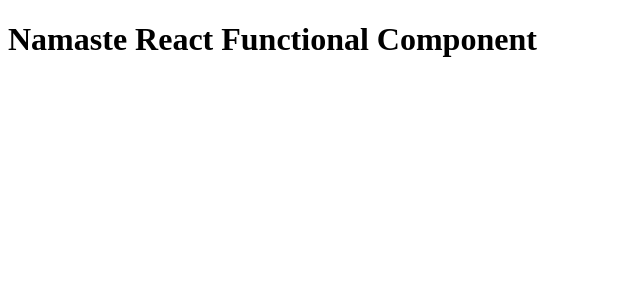
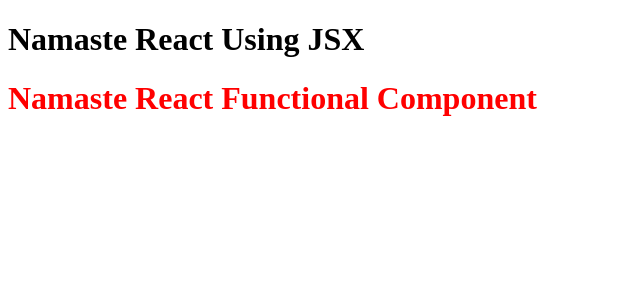
Before and after one commit to chandana-codes/namasthe-reactjs, a React (Vite) app: page / in a window 1280 px wide. Shown: the top 300 px of the page, without its empty margins (0-640 px from the left). Built offline with nearby package versions, Linux system fonts and the light colour scheme.

Commit message:
assignment - 1

```diff
--- a/App.js
+++ b/App.js
@@ -1,21 +1,22 @@
 import React from "react";
 import ReactDOM from "react-dom/client";
 
-// const heading = React.createElement("h1", {id: "heading"}, "Namaste React");
-// console.log(heading);
-
-// React Functional Component
-const HeadingComponent = () => {
-  return <h1>Namaste React Functional Component</h1>;
-};
-
-//React Element
-const heading = (
+const Title = () => (
   <h1 className="head" tabIndex="5">
     Namaste React Using JSX
   </h1>
 );
 
+const number = 1000;
+
+// React Functional Component
+const HeadingComponent = () => (
+  <div id="container">
+    <Title />
+    <h1 className="heading">Namaste React Functional Component</h1>
+  </div>
+);
+
 const root = ReactDOM.createRoot(document.getElementById("root"));
 
 root.render(<HeadingComponent />);
```
Also changed, not shown: Assignment - 1/App.js (added), Assignment - 1/Readme.md (added), Assignment - 1/index.css (added), Assignment - 1/index.html (added), 1 other file (tests, documents, lock files or other folders).
